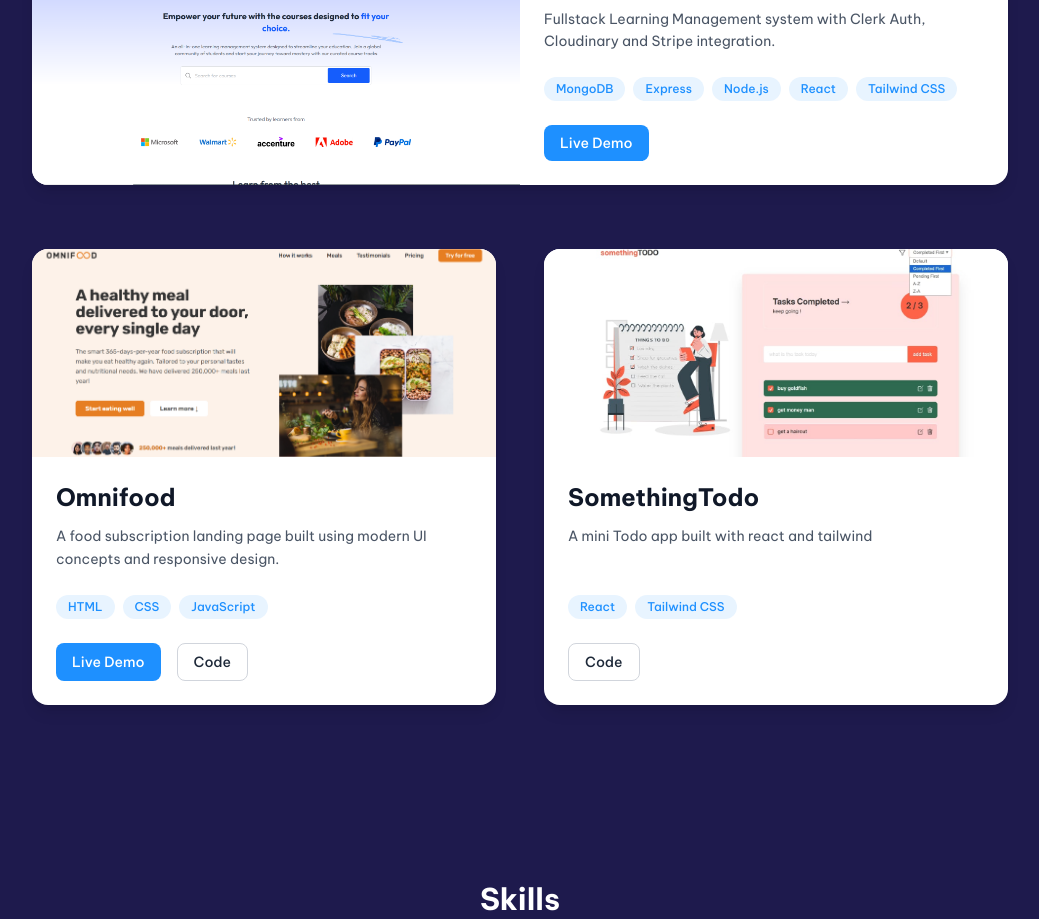
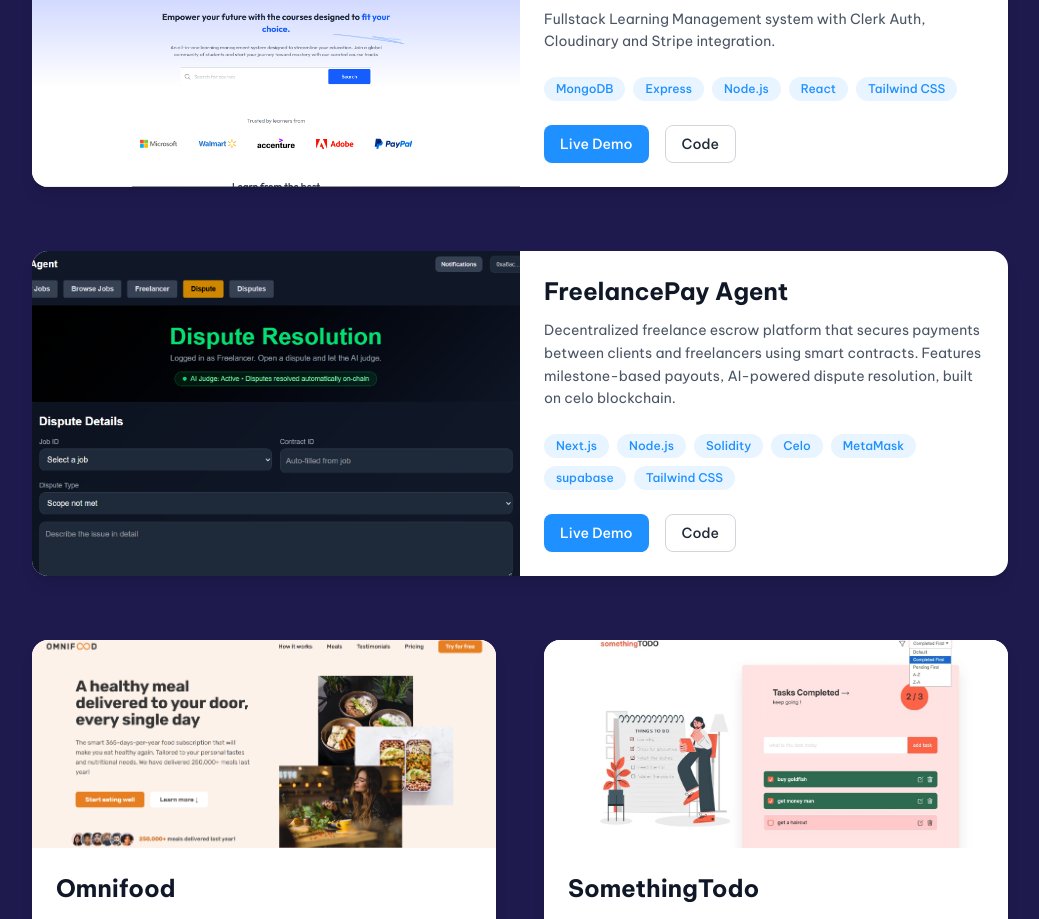
Before and after one commit to roobie001/roobiecode, a React (Vite) app: page / in a window 1280 px wide. Shown: the part 1620-2539 px from the top of the page, without its empty margins (120-1159 px from the left). Built offline with nearby package versions, Linux system fonts and the light colour scheme.

Commit message:
updated favicon and added project

```diff
--- a/index.html
+++ b/index.html
@@ -2,7 +2,9 @@
 <html lang="en">
   <head>
     <meta charset="UTF-8" />
-    <link rel="icon" type="image/svg+xml" href="/vite.svg" />
+    <link rel="icon" href="/favicon.ico" />
+    <link rel="icon" type="image/png" sizes="32x32" href="/favicon.png" />
+    <link rel="icon" type="image/png" sizes="16x16" href="/favicon.png" />
     <meta name="viewport" content="width=device-width, initial-scale=1.0" />
     <title>Roobiecode | Frontend Developer</title>
   </head>
--- a/src/components/AboutSection.jsx
+++ b/src/components/AboutSection.jsx
@@ -4,7 +4,7 @@ function AboutSection() {
       id="about"
       className="w-full bg-gradient-to-b from-indigo-950 to-black py-24"
     >
-      <div className="max-w-4xl mx-auto px-6 text-center">
+      <div className="max-w-4xl mx-auto px-6 text-center ">
         <h2 className="text-4xl md:text-5xl font-bold text-white mb-6">
           About <span className="text-[#1E90FF]">Me</span>
         </h2>
--- a/src/components/ProjectsSection.jsx
+++ b/src/components/ProjectsSection.jsx
@@ -1,6 +1,7 @@
 import ProjectCard from "./ProjectCard";
 import omnifood from "../assets/omnifood.png";
 import learnify from "../assets/learnify.png";
+import freelanceP from "../assets/freelanceP.png";
 import todo from "../assets/todo.png.jpeg";
 
 const projects = [
@@ -10,8 +11,26 @@ const projects = [
     description:
       "Fullstack Learning Management system with Clerk Auth, Cloudinary and Stripe integration.",
     liveLink: "https://lms-frontend-six-bice.vercel.app/",
-    githubLink: "",
+    githubLink: "https://github.com/roobie001/roobie-lms",
     stacks: ["MongoDB", "Express", "Node.js", "React", "Tailwind CSS"],
+    featured: true,
+  },
+  {
+    name: "FreelancePay Agent",
+    image: freelanceP,
+    description:
+      "Decentralized freelance escrow platform that secures payments between clients and freelancers using smart contracts. Features milestone-based payouts, AI-powered dispute resolution, built on celo blockchain.",
+    liveLink: "https://freelancepay-agent.vercel.app/",
+    githubLink: "https://github.com/roobie001/freelancepay-agent",
+    stacks: [
+      "Next.js",
+      "Node.js",
+      "Solidity",
+      "Celo",
+      "MetaMask",
+      "supabase",
+      "Tailwind CSS",
+    ],
     featured: true,
   },
   {
```
Also changed, not shown: public/favicon.png (added), src/assets/freelanceP.png (added).
